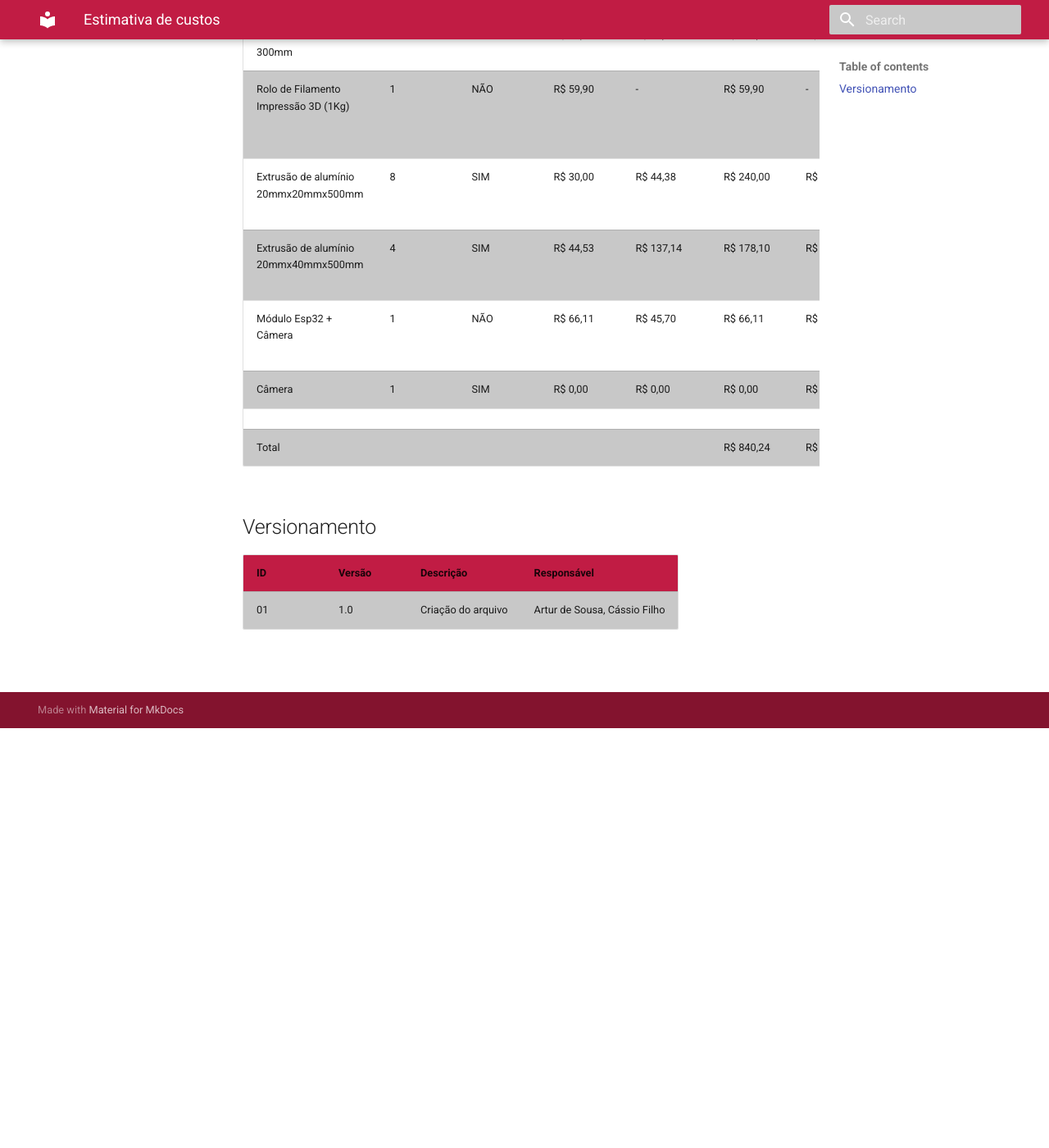
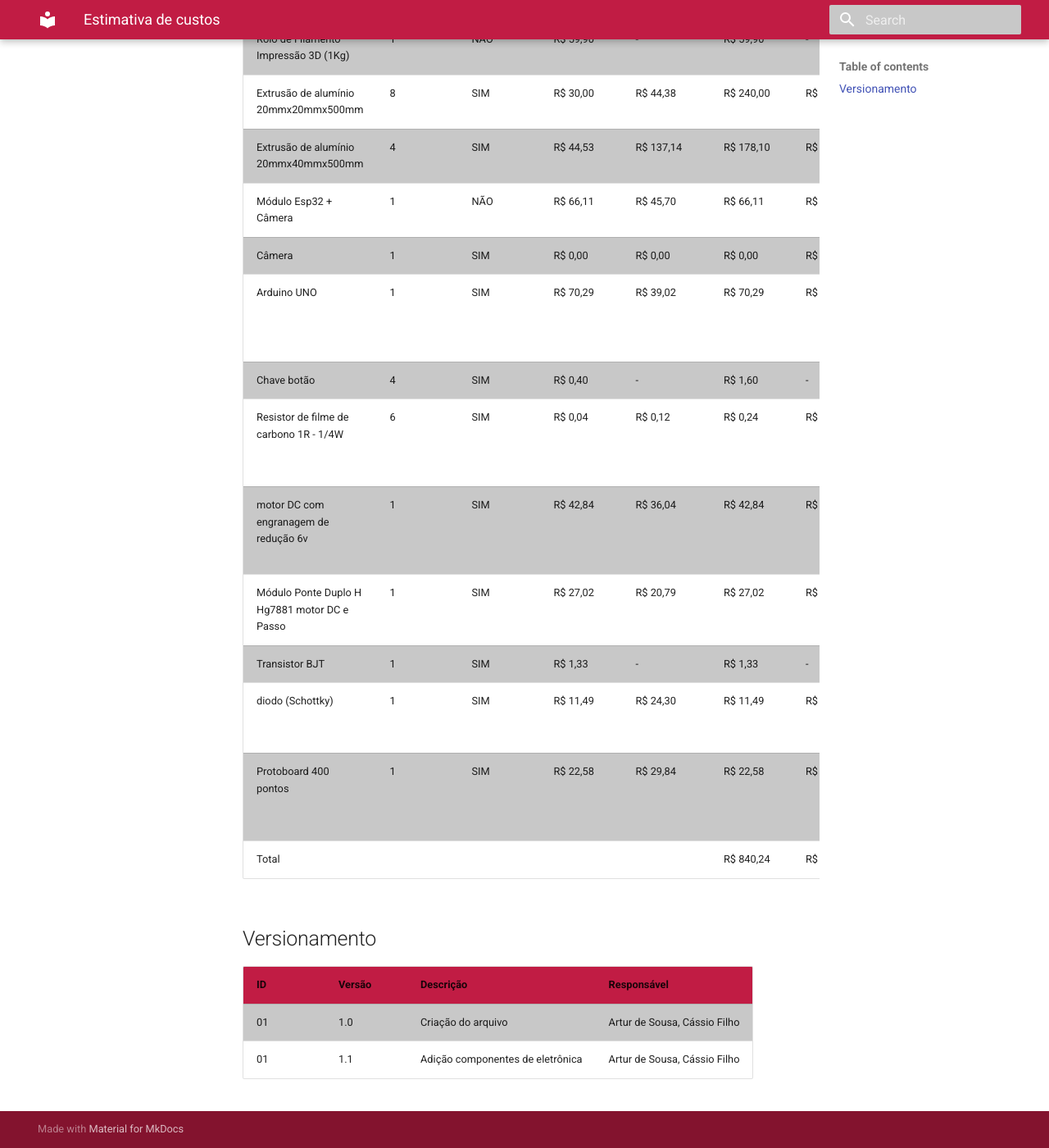
Before and after one commit to Calcioft/ScanPoint, an MkDocs documentation site: the page built from docs/geral/estimativa-custos.md, in a window 1280 px wide and 1400 px high, scrolled down 512 px. Shown: the whole window at 82% size. Built offline with MkDocs 1.6.1 and Material for MkDocs 9.7.7, drawn with Linux system fonts in a browser that asks for light colours.

Commit message:
adicionado componentes de eletrônica

```diff
--- a/docs/geral/estimativa-custos.md
+++ b/docs/geral/estimativa-custos.md
@@ -11,10 +11,18 @@
 | Extrusão de alumínio 20mmx40mmx500mm | 4 | SIM | R$ 44,53 | R$ 137,14 | R$ 178,10 | R$ 548,56 | R$ 0,00 | R$ 0,00 | R$ 0,00 | https://www.tdtec.com.br/perfil-estrutural/perfil-de-aluminio-estrutural-v-slot-20x40-tipo-openbuilds | https://pt.aliexpress.com/item/1005004784760394.html |
 | Módulo Esp32 + Câmera | 1 | NÃO | R$ 66,11 | R$ 45,70 | R$ 66,11 | R$ 45,70 | R$ 66,11 | R$ 45,70 | R$ 45,70 | https://www.mercadolivre.com.br/modulo-esp32-cam-com-cmera-ov2640/p/MLB32809377 | https://pt.aliexpress.com/item/1005006299363624.html |
 | Câmera | 1 | SIM | R$ 0,00 | R$ 0,00 | R$ 0,00 | R$ 0,00 | R$ 0,00 | R$ 0,00 | R$ 0,00 |  |  |
-|  |  |  |  |  |  |  |  |  |  |  |  |
+| Arduino UNO | 1 | SIM | R$ 70,29 | R$ 39,02 | R$ 70,29 | R$ 39,02 | R$ 0,00 | R$ 0,00 | R$ 0,00 | https://www.huinfinito.com.br/arduino/1033-arduino-uno-com-atmega328-smd.html | https://pt.aliexpress.com/item/1005006141687578.html?spm=a2g0o.productlist.main.7.313e57b0vrEL1E&algo_pvid=f885826b-05d8-4390-9d7a-c35b119eaff3&aem_p4p_detail=202404150554215251982323599200008026716&algo_exp_id=f885826b-05d8-4390-9d7a-c35b119eaff3-3&pdp_npi=4%40dis%21BRL%2136.49%2116.49%21%21%2149.21%2122.24%21%40210318ec17131856615296773e721d%2112000037894750469%21sea%21BR%210%21AB&curPageLogUid=lWYciB9cykkQ&utparam-url=scene%3Asearch%7Cquery_from%3A&search_p4p_id=202404150554215251982323599200008026716_4 |
+| Chave botão | 4 | SIM | R$ 0,40 | - | R$ 1,60 | - | R$ 0,00 | - | R$ 0,00 | https://www.huinfinito.com.br/interruptores/543-chave-botao-85x85-b-6t-s-trava.html | - |
+| Resistor de filme de carbono 1R - 1/4W | 6 | SIM | R$ 0,04 | R$ 0,12 | R$ 0,24 | R$ 0,72 | R$ 0,00 | R$ 0,00 | R$ 0,00 | https://www.huinfinito.com.br/resistores-de-filme-de-carbono/283-resistor-de-filme-de-carbono-1r-1-4w.html | https://www.aliexpress.com/item/1005002496424742.html?spm=a2g0o.productlist.main.1.1ce44712e39Ua6&algo_pvid=23293f80-d310-40e1-9111-7d9dcf9c75a3&aem_p4p_detail=202404150621251655448693306520007820727&algo_exp_id=23293f80-d310-40e1-9111-7d9dcf9c75a3-0&pdp_npi=4%40dis%21BRL%2111.63%2111.63%21%21%212.16%212.16%21%402103094c17131872852067300e3bac%2112000030750473779%21sea%21BR%210%21AB&curPageLogUid=DUZN3CADVwjF&utparam-url=scene%3Asearch%7Cquery_from%3A&search_p4p_id=202404150621251655448693306520007820727_1 |
+| motor DC com engranagem de redução 6v | 1 | SIM | R$ 42,84 | R$ 36,04 | R$ 42,84 | R$ 36,04 | R$ 0,00 | R$ 0,00 | R$ 0,00 | https://www.baudaeletronica.com.br/produto/mini-motor-dc-com-reducao-6v-500rpm.html?utm_source=Site&utm_medium=GoogleMerchant&utm_campaign=GoogleMerchant&gad_source=1&gclid=CjwKCAjwoPOwBhAeEiwAJuXRh_wpHMFedUTWvo59crNdQjO2p7oMZvm8hBuijGtb22ufxZvqVjspMBoCIC0QAvD_BwE | https://www.aliexpress.com/item/1005004251974863.html?spm=a2g0o.productlist.main.1.122921fdeFWKk1&algo_pvid=08c06a2d-6d7f-4505-868c-032c7d329bd1&algo_exp_id=08c06a2d-6d7f-4505-868c-032c7d329bd1-0&pdp_npi=4%40dis%21BRL%2133.61%2114.49%21%21%216.24%212.69%21%402101fb0f17131876757587028e235d%2112000028528984654%21sea%21BR%210%21AB&curPageLogUid=saBHDMeg2D80&utparam-url=scene%3Asearch%7Cquery_from%3A |
+| Módulo Ponte Duplo H Hg7881 motor DC e Passo | 1 | SIM | R$ 27,02 | R$ 20,79 | R$ 27,02 | R$ 20,79 | R$ 0,00 | R$ 0,00 | R$ 0,00 | https://www.tecnotronics.com.br/modulo-ponte-duplo-h-hg7881.html | https://www.aliexpress.com/item/32848290319.html?spm=a2g0o.productlist.main.1.23eb34754woHNx&algo_pvid=2448a6af-e0e3-48fc-8ba5-740dac35561d&algo_exp_id=2448a6af-e0e3-48fc-8ba5-740dac35561d-0&pdp_npi=4%40dis%21BRL%215.22%213.12%21%21%210.97%210.58%21%402103080e17131878819071801ece7a%2112000016870420782%21sea%21BR%210%21AB&curPageLogUid=82fBeSE0UiL5&utparam-url=scene%3Asearch%7Cquery_from%3A |
+| Transistor BJT | 1 | SIM | R$ 1,33 | - | R$ 1,33 | - | R$ 0,00 | - | R$ 0,00 | https://www.huinfinito.com.br/pnp/460-transistor-2n2904-pnp-metalico.html | - |
+| diodo  (Schottky) | 1 | SIM | R$ 11,49 | R$ 24,30 | R$ 11,49 | R$ 24,30 | R$ 0,00 | R$ 0,00 | R$ 0,00 | https://www.huinfinito.com.br/diodos/658-diodo-uf5408.html | https://www.aliexpress.com/item/32868971895.html?spm=a2g0o.productlist.main.5.4363252eXUs5vH&algo_pvid=6c5c1d84-4eef-4557-8c91-3c5c782826fd&algo_exp_id=6c5c1d84-4eef-4557-8c91-3c5c782826fd-2&pdp_npi=4%40dis%21BRL%219.53%214.99%21%21%211.76%210.92%21%402103080b17131881999871019efc5d%2165531412216%21sea%21BR%210%21AB&curPageLogUid=ORoTfSVp1Uqh&utparam-url=scene%3Asearch%7Cquery_from%3A |
+| Protoboard 400 pontos | 1 | SIM | R$ 22,58 | R$ 29,84 | R$ 22,58 | R$ 29,84 | R$ 0,00 | R$ 0,00 | R$ 0,00 | https://www.huinfinito.com.br/protoboards/1111-protoboard-400-pontos.html | https://www.aliexpress.com/item/1005006668666597.html?spm=a2g0o.productlist.main.3.2e6352ac5n39IF&algo_pvid=525466cc-a740-4876-8359-73b02d354470&algo_exp_id=525466cc-a740-4876-8359-73b02d354470-1&pdp_npi=4%40dis%21BRL%2119.48%215.84%21%21%2126.13%217.84%21%40210307bf17131883180324907eafb0%2112000037972008627%21sea%21BR%210%21AB&curPageLogUid=uWDw9UhAx2eD&utparam-url=scene%3Asearch%7Cquery_from%3A |
 | Total |  |  |  |  | R$ 840,24 | R$ 1.071,59 | R$ 346,63 | R$ 139,44 | R$ 199,34 |  |  |
 
 ## Versionamento
 |ID| Versão|Descrição |Responsável|
 |--|----|-------| ----- |
-|01| 1.0|Criação do arquivo | Artur de Sousa, Cássio Filho |
+|01| 1.0| Criação do arquivo | Artur de Sousa, Cássio Filho |
+|01| 1.1| Adição componentes de eletrônica | Artur de Sousa, Cássio Filho |
```
